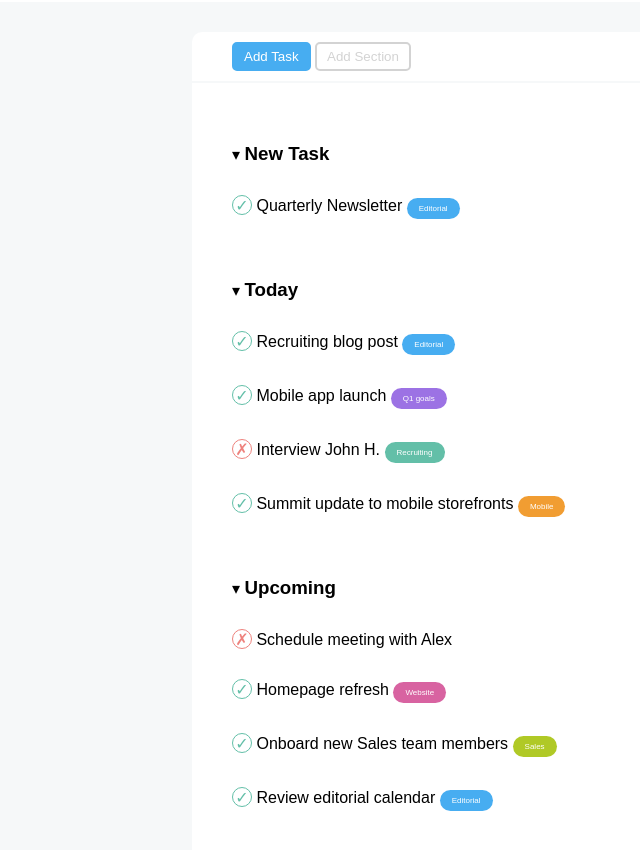
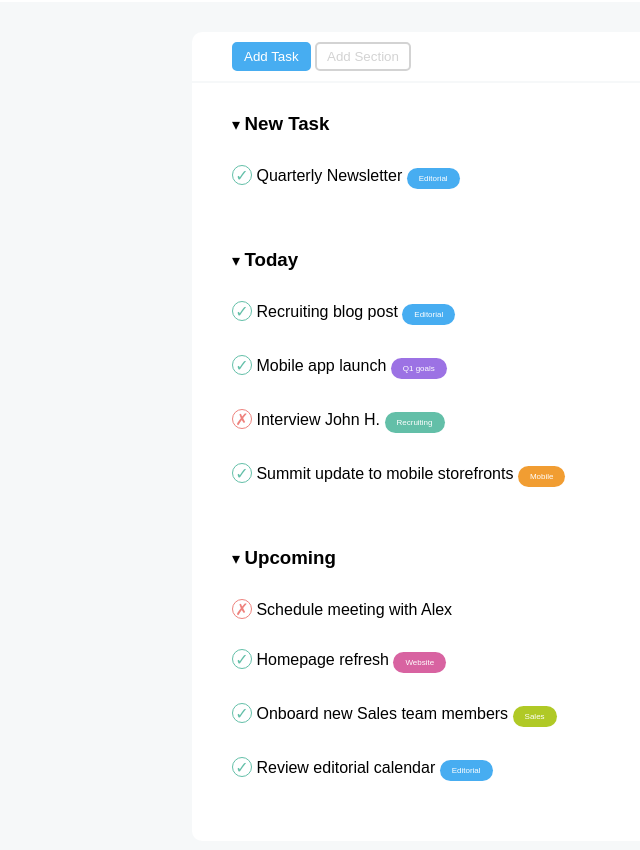
Before and after one commit to GersonMembrillo/html-css-toboolist, a plain HTML site: page index.html in a window 1280 px wide. Shown: the part 58-908 px from the top of the page, without its empty margins (0-640 px from the left). Drawn offline with Linux system fonts and the light colour scheme.

```diff
--- a/css/style.css
+++ b/css/style.css
@@ -79,7 +79,7 @@
 
 /* Elenchi */
 .tasks{
-  padding: 30px 40px;
+  padding: 0 40px;
 }
 
 .tasks ul{
```
